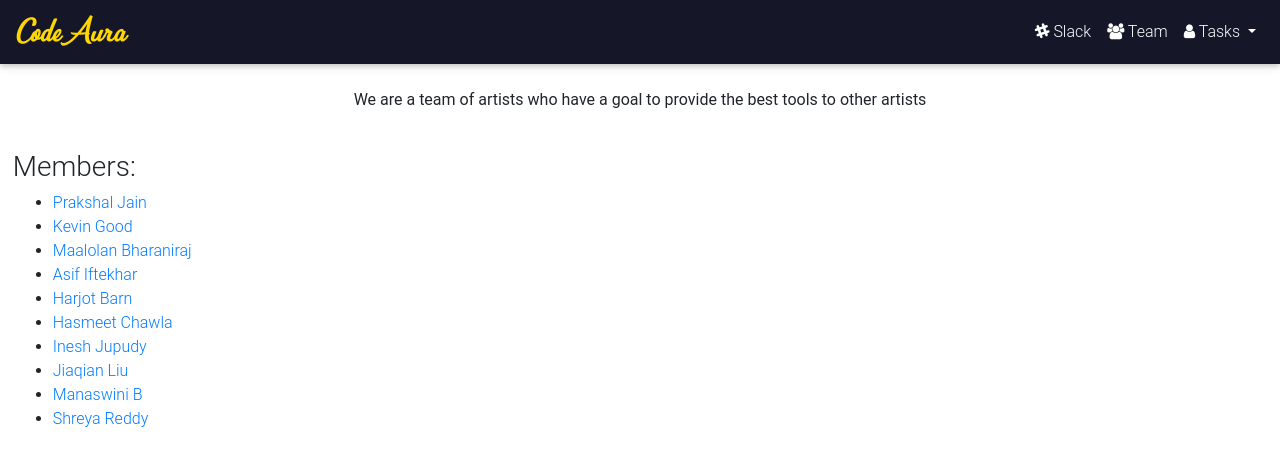
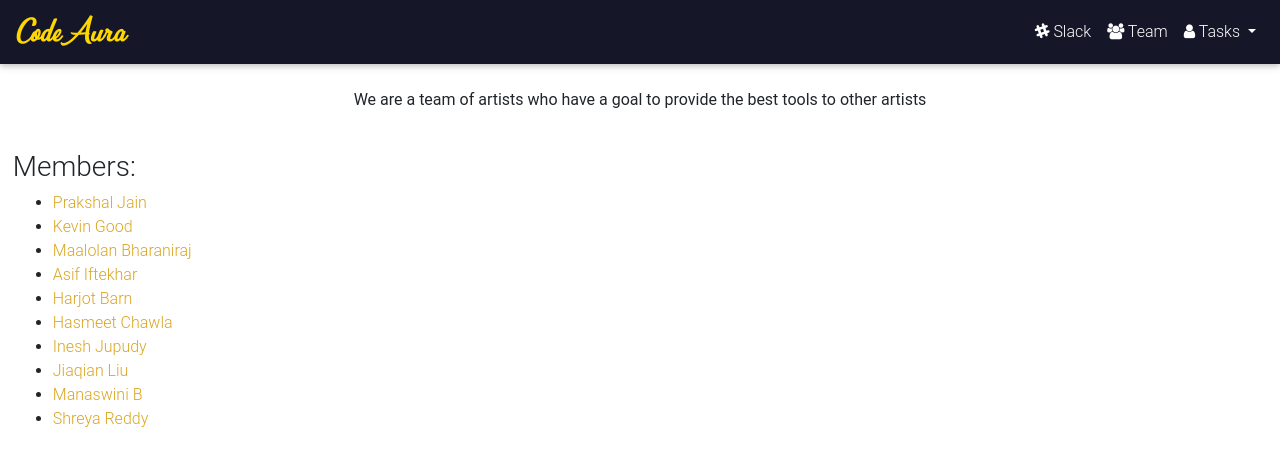
Before and after one commit to Prakshal-Jain/CodeAura-Organization, a Jekyll site: the page built from team.html, in a window 1280 px wide. Shown: the top 466 px of the page. Built offline with Jekyll 4.4.1, drawn with Linux system fonts in a browser that asks for light colours; nearby versions of some CDN libraries.

Commit message:
Added Internal Website

```diff
--- a/_layouts/default.html
+++ b/_layouts/default.html
@@ -11,7 +11,7 @@
     </head>
     <body>
         <nav class="mb-4 navbar navbar-expand-lg navbar-dark sticky-top" style="background-color: #151728;">
-            <a class="StyledHeader" href="\">CodeAura</a>
+            <a class="StyledHeader" href="../">CodeAura</a>
             <button class="navbar-toggler" type="button" data-toggle="collapse" data-target="#navbarSupportedContent-4" aria-controls="navbarSupportedContent-4" aria-expanded="false" aria-label="Toggle navigation">
                 <span class="navbar-toggler-icon"></span>
             </button>
--- a/assets/css/script.css
+++ b/assets/css/script.css
@@ -97,3 +97,10 @@
   .innerTxt{
       padding: 5px;
   }
+
+  .golden{
+    color: #DAA520;
+  }
+  .golden:hover{
+    color: #DAA520;
+  }
--- a/team.html
+++ b/team.html
@@ -8,7 +8,7 @@ layout: default
 <ul>
     {% for member in site.data.members %}
       <li>
-        <a href="mailto:{{ member.email }}">
+        <a href="mailto:{{ member.email }}" class="golden">
           {{ member.name }}
         </a>
       </li>
```
